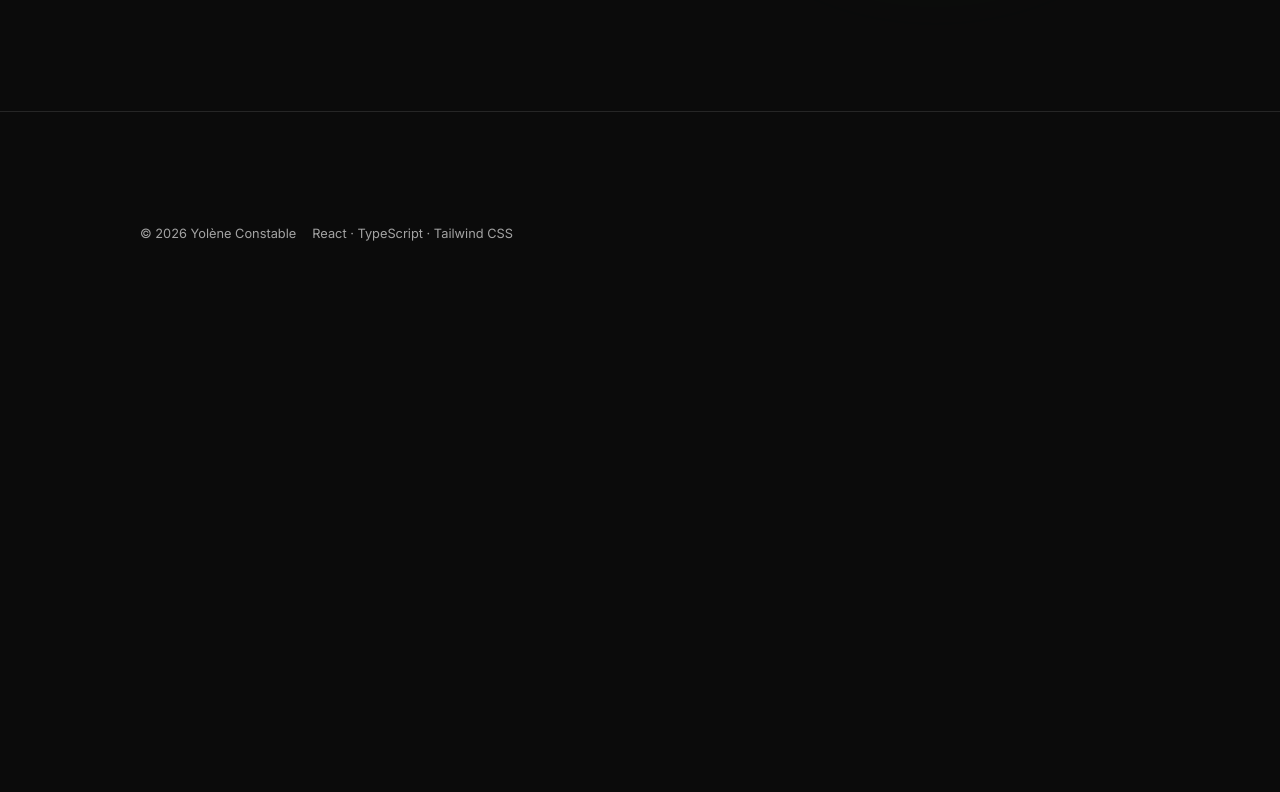
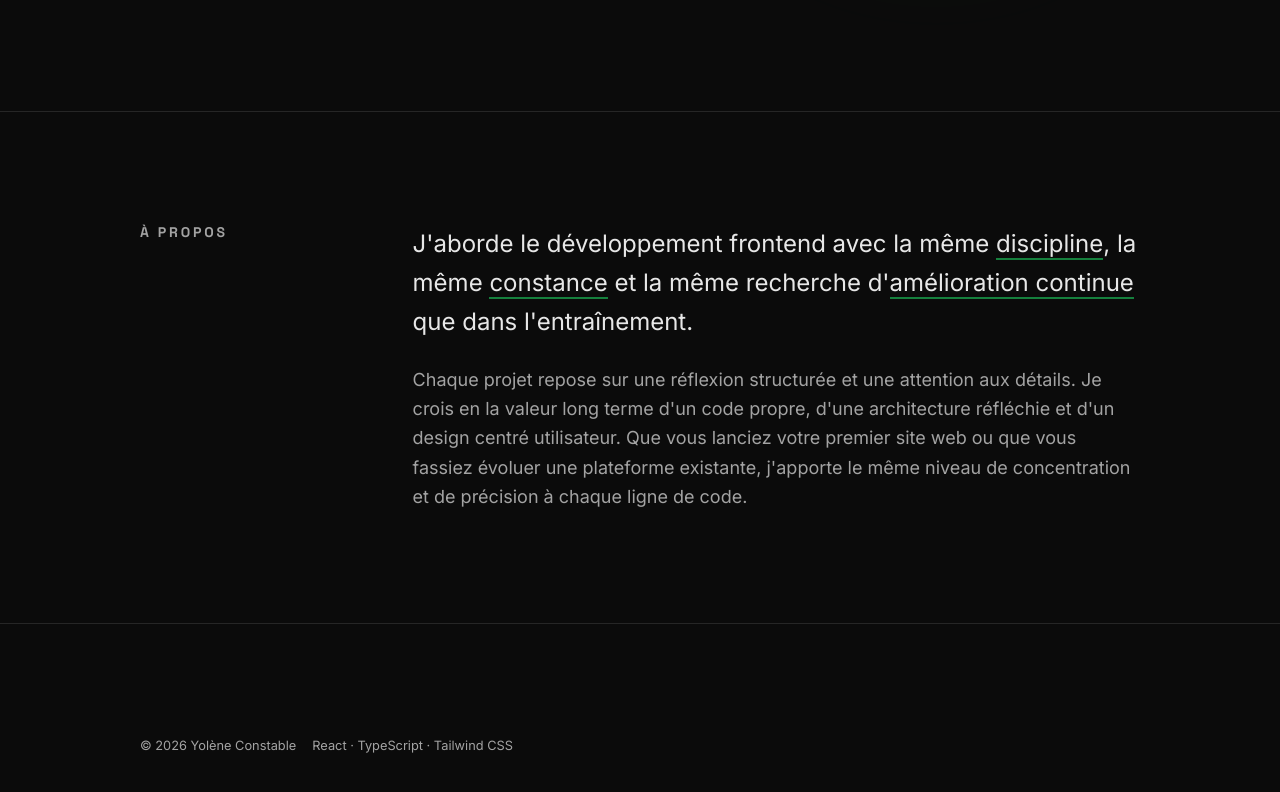
Before and after one commit to Yawleen/yoleneconstable-dev, a Next.js app: page / in a window 1280 px wide. Shown: the part 622-1414 px from the top of the page. Before the commit the page ends 977 px from the top, so only its background shows below. Built offline with nearby package versions, Linux system fonts and the light colour scheme; no server answers.

Commit message:
feat: implement about section

```diff
--- a/app/page.tsx
+++ b/app/page.tsx
@@ -1,9 +1,13 @@
+'use client';
+
 import Hero from '@/components/sections/Hero';
+import About from '@/components/sections/About';
 
 export default function Home() {
   return (
     <main>
       <Hero />
+      <About />
     </main>
   );
 }
--- a/components/Container.tsx
+++ b/components/Container.tsx
@@ -9,7 +9,7 @@ const Container = ({
 }) => {
   return (
     <div
-      className={`flex flex-col gap-6 md:gap-8 w-full max-w-250 mx-auto ${isHero ? 'lg:flex-row lg:items-center' : 'md:flex-row'}`}
+      className={`flex flex-col gap-10 w-full max-w-250 mx-auto ${isHero ? 'lg:flex-row lg:items-center' : 'md:flex-row'}`}
     >
       {children}
     </div>
--- a/components/Section.tsx
+++ b/components/Section.tsx
@@ -3,15 +3,24 @@ import Container from './Container';
 const Section = ({
   id,
   isHero,
+  subtitle,
   children,
 }: {
   id?: string;
   isHero?: boolean;
+  subtitle?: string;
   children: React.ReactNode;
 }) => {
   return (
-    <section id={id}>
-      <Container isHero={isHero}>{children}</Container>
+    <section id={id} className={isHero ? 'border-b border-border' : ''}>
+      <Container isHero={isHero}>
+        {!isHero && subtitle && (
+          <h2 className="w-full max-w-md text-xs md:text-sm tracking-[0.2em] uppercase text-muted-foreground md:sticky md:top-8 md:self-start">
+            {subtitle}
+          </h2>
+        )}
+        {children}
+      </Container>
     </section>
   );
 };
--- /dev/null
+++ b/components/sections/About.tsx
@@ -0,0 +1,34 @@
+import Section from '../Section';
+import { motion } from 'motion/react';
+import { fadeIn } from '../../lib/animations';
+
+const About = () => {
+  return (
+    <Section subtitle="À propos">
+      <motion.div
+        initial={fadeIn.hidden}
+        whileInView={fadeIn.visible}
+        viewport={{ once: true, amount: 0.3 }}
+        transition={{ duration: 0.5 }}
+      >
+        <p className="description text-xl md:text-2xl text-foreground/90 mb-4 md:mb-6">
+          J&apos;aborde le développement frontend avec la même{' '}
+          <span className="keyword">discipline</span>, la même{' '}
+          <span className="keyword">constance</span>{' '} et la même recherche
+          d&apos;<span className="keyword">amélioration continue</span>{' '} que dans
+          l&apos;entraînement.
+        </p>
+        <p className="description">
+          Chaque projet repose sur une réflexion structurée et une attention aux
+          détails. Je crois en la valeur long terme d&apos;un code propre,
+          d&apos;une architecture réfléchie et d&apos;un design centré
+          utilisateur. Que vous lanciez votre premier site web ou que vous
+          fassiez évoluer une plateforme existante, j&apos;apporte le même
+          niveau de concentration et de précision à chaque ligne de code.
+        </p>
+      </motion.div>
+    </Section>
+  );
+};
+
+export default About;
--- a/components/sections/Hero.tsx
+++ b/components/sections/Hero.tsx
@@ -1,21 +1,9 @@
-'use client';
-
 import Section from '../Section';
 import LinkButton from '../LinkButton';
 import { SECTION_IDS } from '@/constants/section-ids';
 import Image from 'next/image';
 import { motion } from 'motion/react';
-
-const fadeIn = {
-  hidden: {
-    opacity: 0,
-    y: 16,
-  },
-  visible: {
-    opacity: 1,
-    y: 0,
-  },
-};
+import { fadeIn } from '../../lib/animations';
 
 const container = {
   hidden: {},
--- /dev/null
+++ b/lib/animations.ts
@@ -0,0 +1,10 @@
+export const fadeIn = {
+  hidden: {
+    opacity: 0,
+    y: 16,
+  },
+  visible: {
+    opacity: 1,
+    y: 0,
+  },
+};
```
